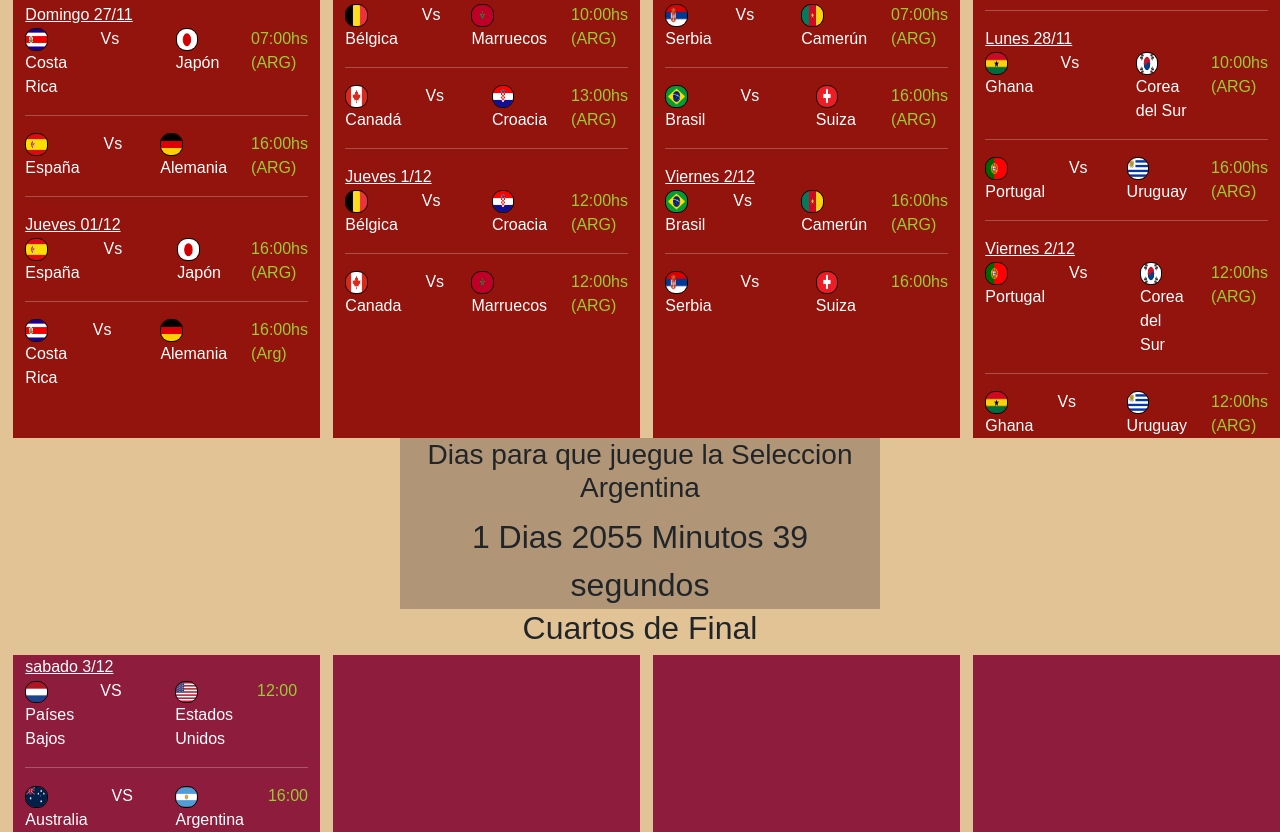
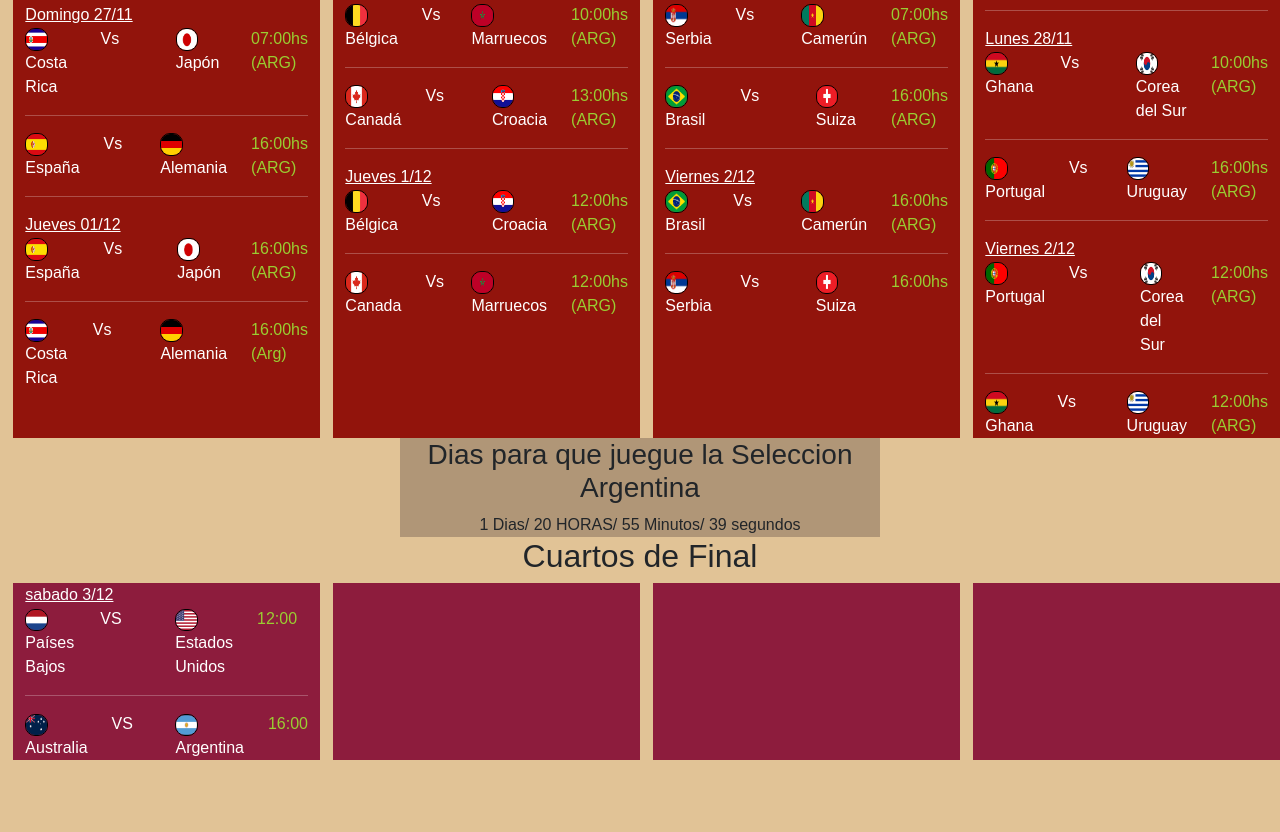
Before and after one commit to someone1a/fixtureqatar2022, a plain HTML site: page index.html in a window 1280 px wide. Shown: the part 1654-2486 px from the top of the page. After the commit the page ends 2414 px from the top, so only its background shows below. Drawn offline with nearby package versions, Linux system fonts and the light colour scheme.

Commit message:
Counter update 1/12 first commit

```diff
--- a/index.html
+++ b/index.html
@@ -629,7 +629,7 @@
             <center>
                 <div class="cont tx-center">
                     <h3>Dias para que juegue la Seleccion Argentina</h3>
-                    <span><span id="arg-days"></span> Dias</span> <span><span id="arg-hours"> HORAS</span></span><span><span id="arg-minutes"></span> Minutos</span><span> <span id="arg-seconds"></span> segundos</span>
+                    <span><span id="arg-days"></span> Dias</span>/ <span><span id="arg-hours"> </span> HORAS</span>/ <span><span id="arg-minutes"></span> Minutos</span>/ <span> <span id="arg-seconds"></span> segundos</span>
                 </div>
             </center>
             <h2 class="tx-center">Cuartos de Final</h2>
--- a/res/css/all.css
+++ b/res/css/all.css
@@ -100,7 +100,7 @@ a:hover{
 }
 .cont{
     background-color: #b09677;
-    font-size: 2rem;
+    font-size: 1rem;
     width: 30rem;
     align-content: center;
 }
```
